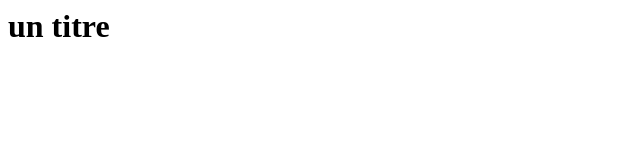
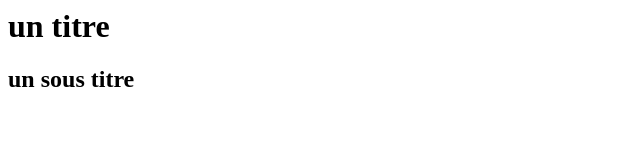
Before and after one commit to edwigegounou/helloWorld, a plain HTML site: page index.html in a window 1280 px wide. Shown: the whole page, without its empty margins (0-640 px from the left). Drawn offline with Linux system fonts and the light colour scheme.

Commit message:
j'ai rajouté un sous titre

```diff
--- a/index.html
+++ b/index.html
@@ -6,4 +6,5 @@
   </head>
   <body>
     <h1>un titre</h1>
+    <h2>un sous titre</h2>
   </body>
```
